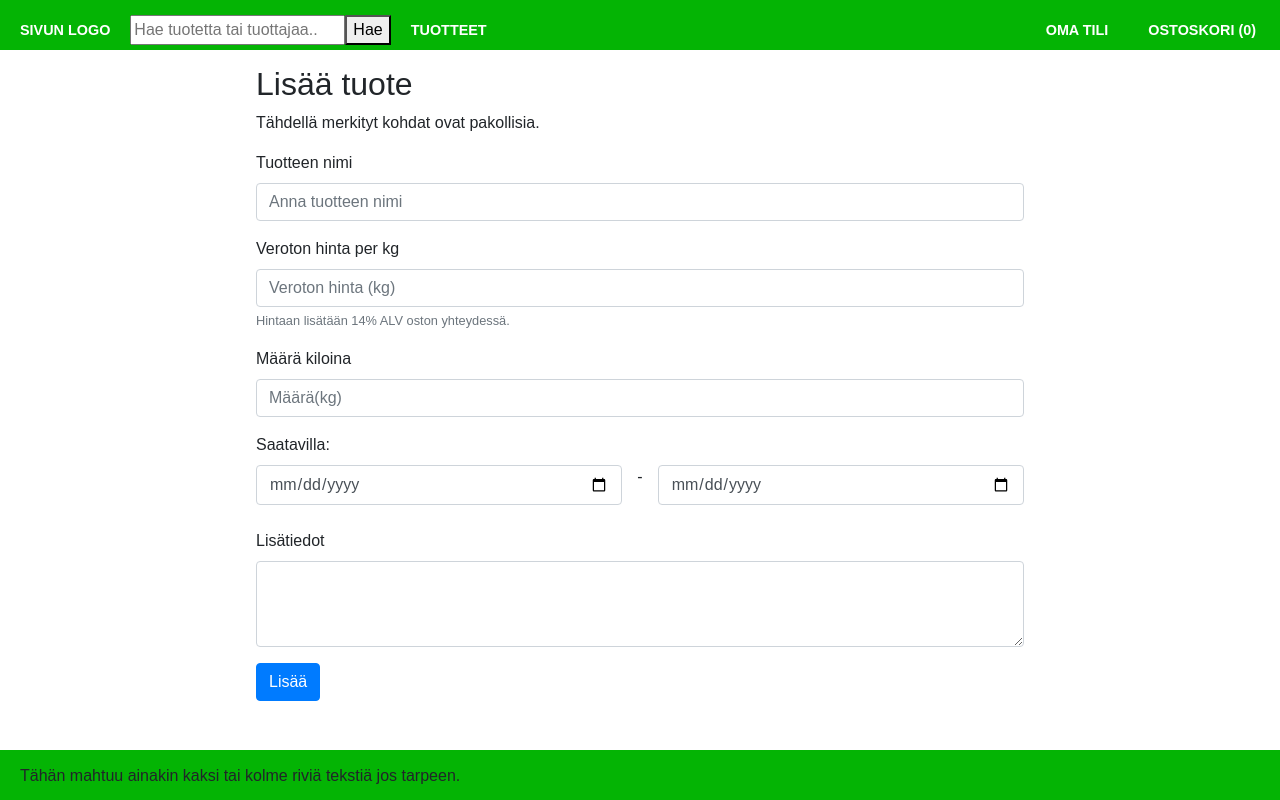
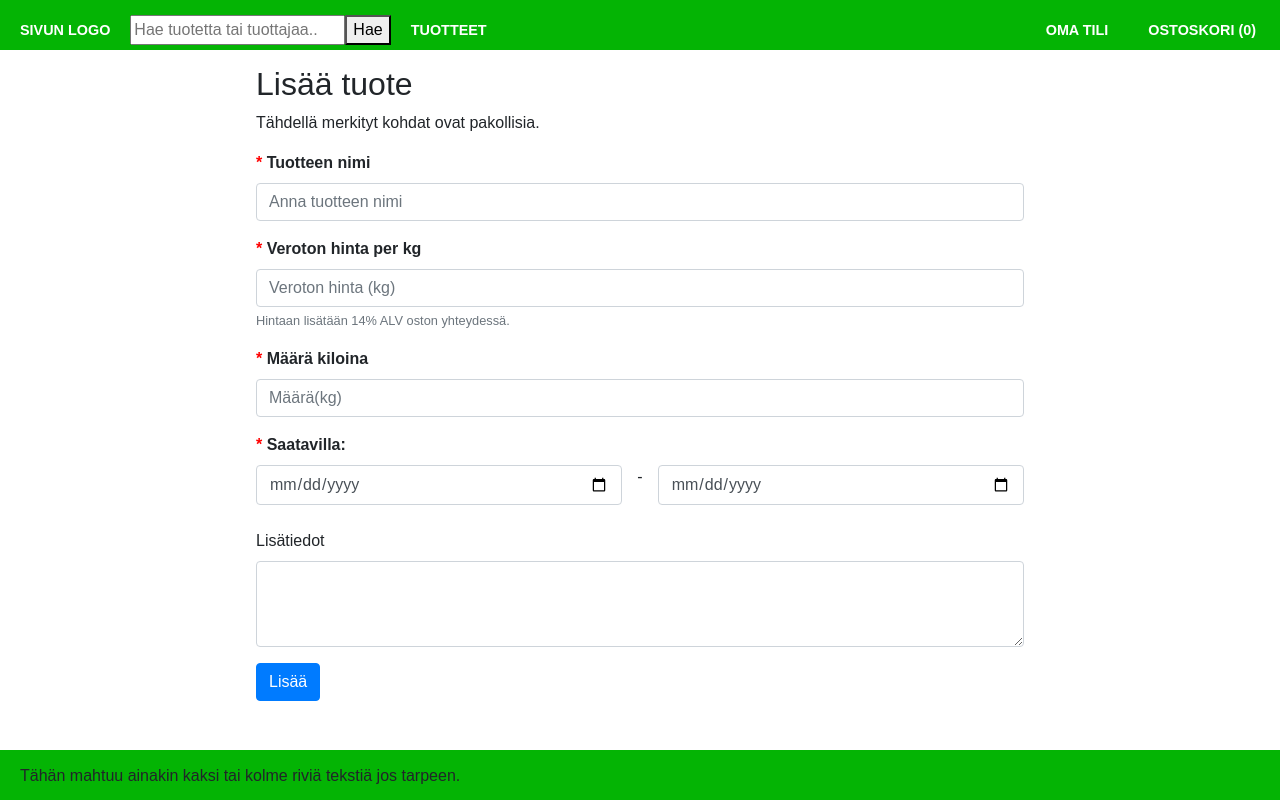
Before and after one commit to jnyste/lahiruoka, a React (Create React App) app in the folder frontend/: page /tuotelisays in a window 1280 px wide. Built offline with nearby package versions, Linux system fonts and the light colour scheme.

Commit message:
AddProduct_style.css: Add boldness and red star to required div's labels.

```diff
--- a/frontend/src/css/AddProduct_style.css
+++ b/frontend/src/css/AddProduct_style.css
@@ -7,3 +7,12 @@
 h2 {
     margin-top: 15px;
 }
+
+.required label {
+    font-weight: bold;
+}
+.required label:before {
+    color: red;
+    content: '* ';
+    display: inline;
+}
```
